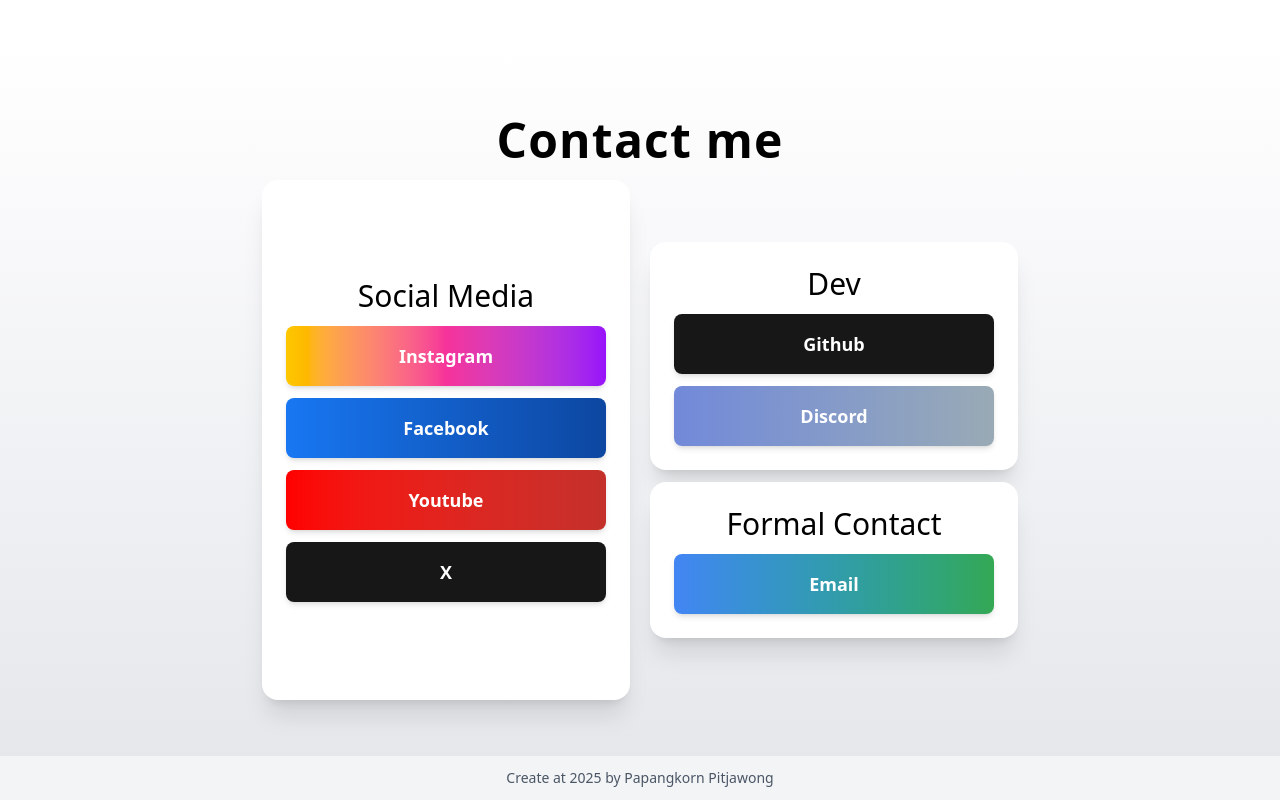
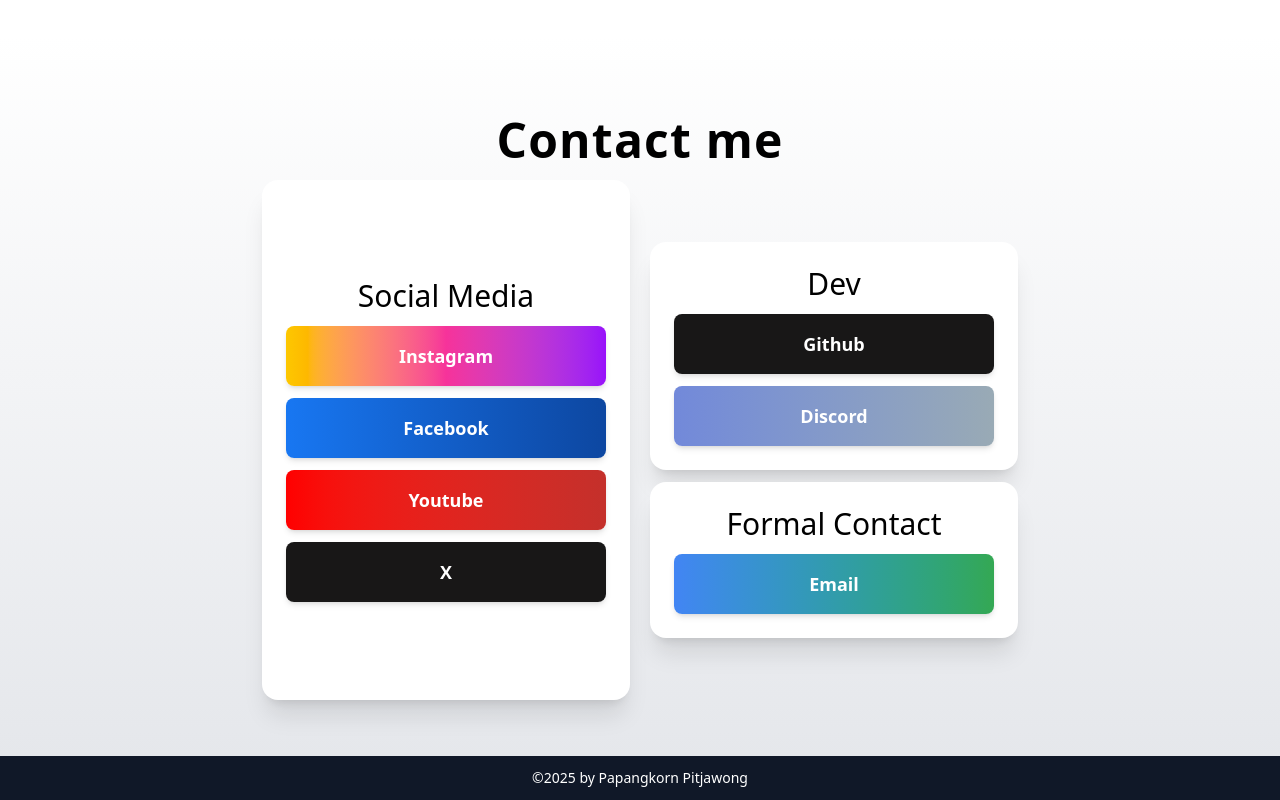
Before and after one commit to TAHPAPANGKORN/nextJs-Profile, a Next.js app: page / in a window 1280 px wide. Shown: the part 5431-6231 px from the top of the page. Built offline with nearby package versions, Linux system fonts and the light colour scheme.

Commit message:
Change text and bg in footer

```diff
--- a/src/app/components/Footer/Footer.tsx
+++ b/src/app/components/Footer/Footer.tsx
@@ -3,8 +3,8 @@
 function Footer() {
   return (
     <div>
-      <div className='flex justify-center items-center bg-[#F3F4F6] p-3'>
-        <p className='text-sm text-gray-600'>Create at 2025 by Papangkorn Pitjawong</p>
+      <div className='flex justify-center items-center bg-gray-900 p-3'>
+        <p className='text-sm text-white'>©2025 by Papangkorn Pitjawong</p>
       </div>
     </div>
   );
```
